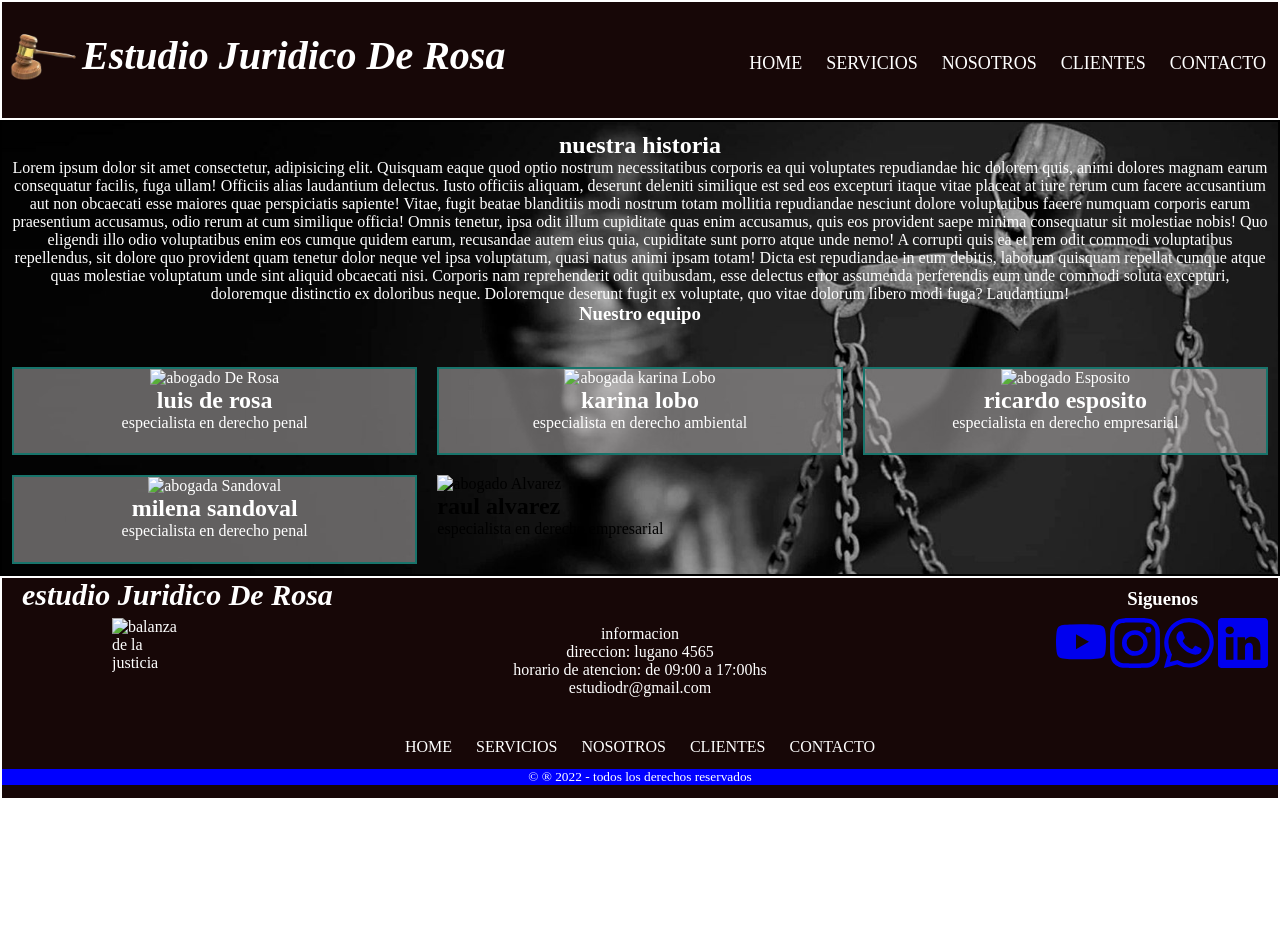
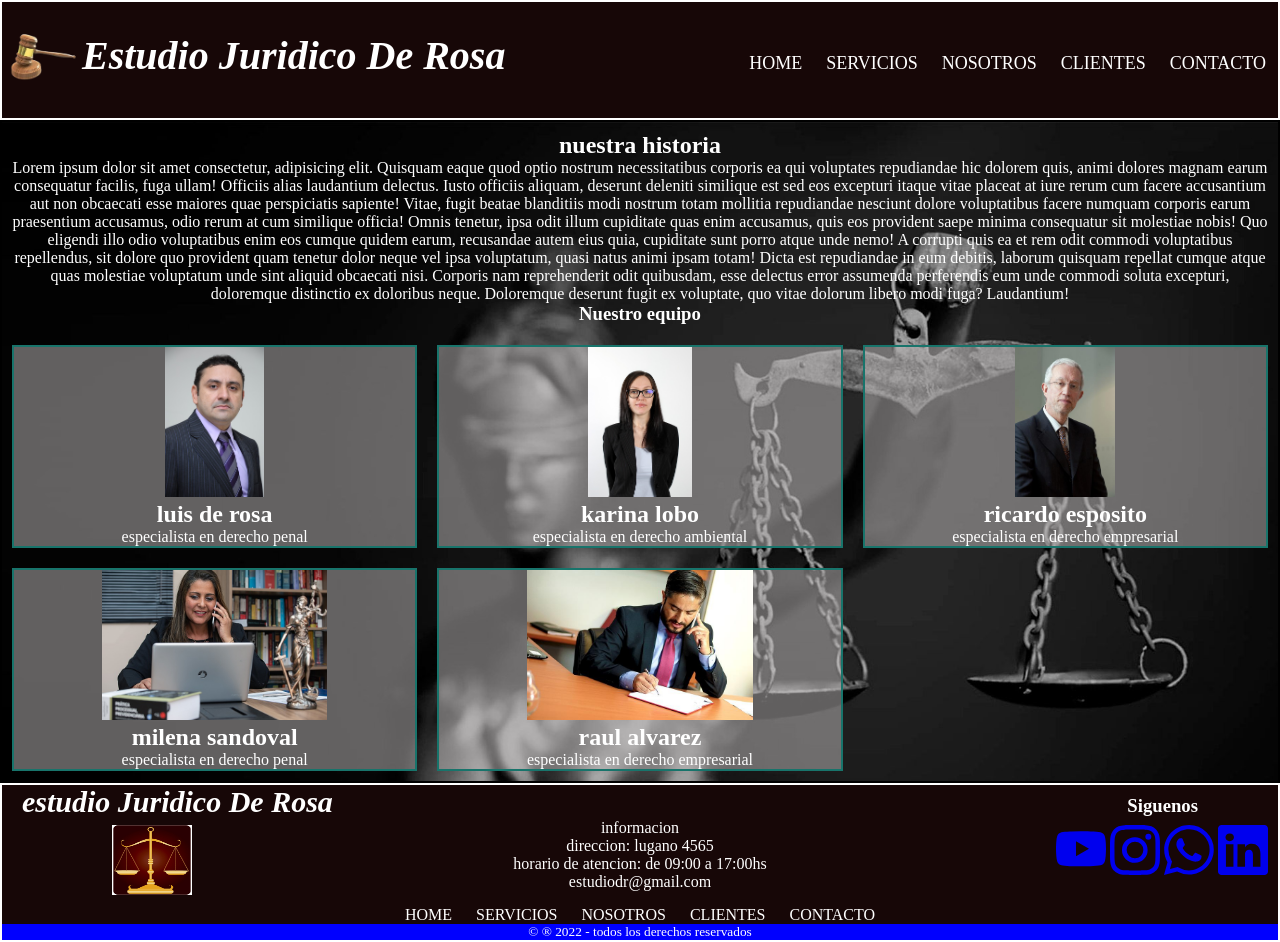
Before and after one commit to MarcosDerosa/estudiojuridico, a plain HTML site: page pages/nosotros.html in a window 1280 px wide. Before the commit the page ends 800 px from the top, so only its background shows below. Drawn offline with Linux system fonts and the light colour scheme; files whose address does not match are found by name.

Commit message:
imagenes nosotros

```diff
--- a/pages/nosotros.html
+++ b/pages/nosotros.html
@@ -33,34 +33,34 @@
         <h3 class="nuestroequipo">Nuestro equipo</h3>
     </div>
     <article class="articulo1">
-        <img src="./assets/business-man-1125324_640.jpg" alt="abogado De Rosa" height="150" width="auto">
+        <img src="/assets/business-man-1125324_640.jpg" alt="abogado De Rosa" height="150" width="auto">
         <h2 class="nombres">luis de rosa</h2>
         <p class="especialidad">especialista en derecho penal</p>
     </article>
     <article class="articulo2">
-        <img src="./assets/woman-1254453_640.jpg" alt="abogada karina Lobo" height="150" width="auto">
+        <img src="/assets/woman-1254453_640.jpg" alt="abogada karina Lobo" height="150" width="auto">
         <h2 class="nombres">karina lobo</h2>
         <p class="especialidad">especialista en derecho ambiental</p>
     </article>
     <article class="articulo3">
-        <img src="./assets/alejandro-vergara-blanco-872557_640.jpg" alt="abogado Esposito" height="150" width="auto">
+        <img src="/assets/alejandro-vergara-blanco-872557_640.jpg" alt="abogado Esposito" height="150" width="auto">
         <h2 class="nombres">ricardo esposito</h2>
         <p class="especialidad">especialista en derecho empresarial</p>
     </article>
     <article class="articulo4">
-        <img src="./assets/right-4703943_640.jpg" alt="abogada Sandoval" height="150" width="auto">
+        <img src="/assets/right-4703943_640.jpg" alt="abogada Sandoval" height="150" width="auto">
         <h2 class="nombres">milena sandoval</h2>
         <p class="especialidad">especialista en derecho penal</p>
     </article>
-    <article class="./articulo5">
-        <img src="assets/office-2820890_640.jpg" alt="abogado Alvarez" height="150" width="auto">
+    <article class="articulo5">
+        <img src="/assets/office-2820890_640.jpg" alt="abogado Alvarez" height="150" width="auto">
         <h2 class="nombres">raul alvarez</h2>
         <p class="especialidad">especialista en derecho empresarial</p>
     </article>
     </main>
 <footer class="gridfooter">
     <h2 class="titulofooternos">estudio Juridico De Rosa</h2>
-    <img src="./assets/Balanza_justicia.jpg" class="logofooter" alt="balanza de la justicia">
+    <img src="/assets/Balanza_justicia.jpg" class="logofooter" alt="balanza de la justicia">
     <ul class="infonos">
         <li>informacion</li>
         <li><a class= "direccion" href="https://goo.gl/maps/H2iLxFcvWAWeEneF6">direccion: lugano 4565</a></li>
```
